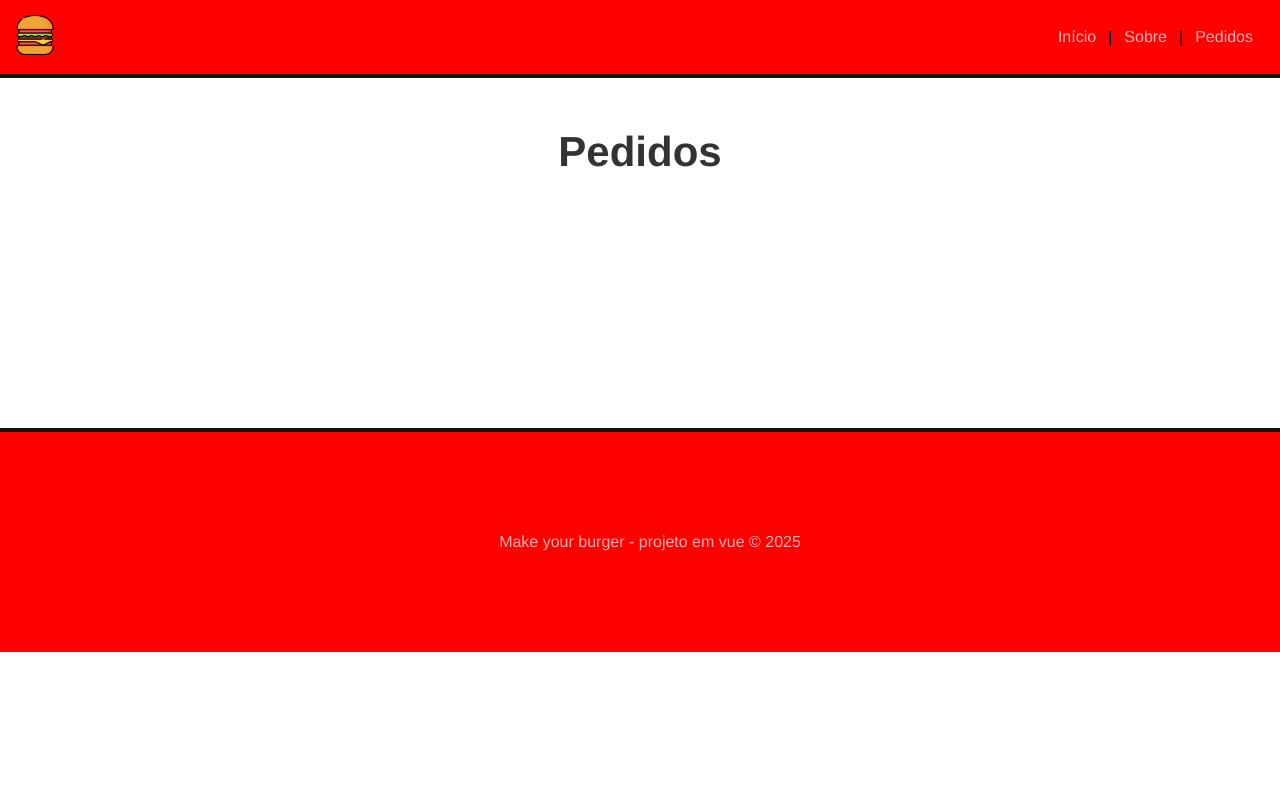
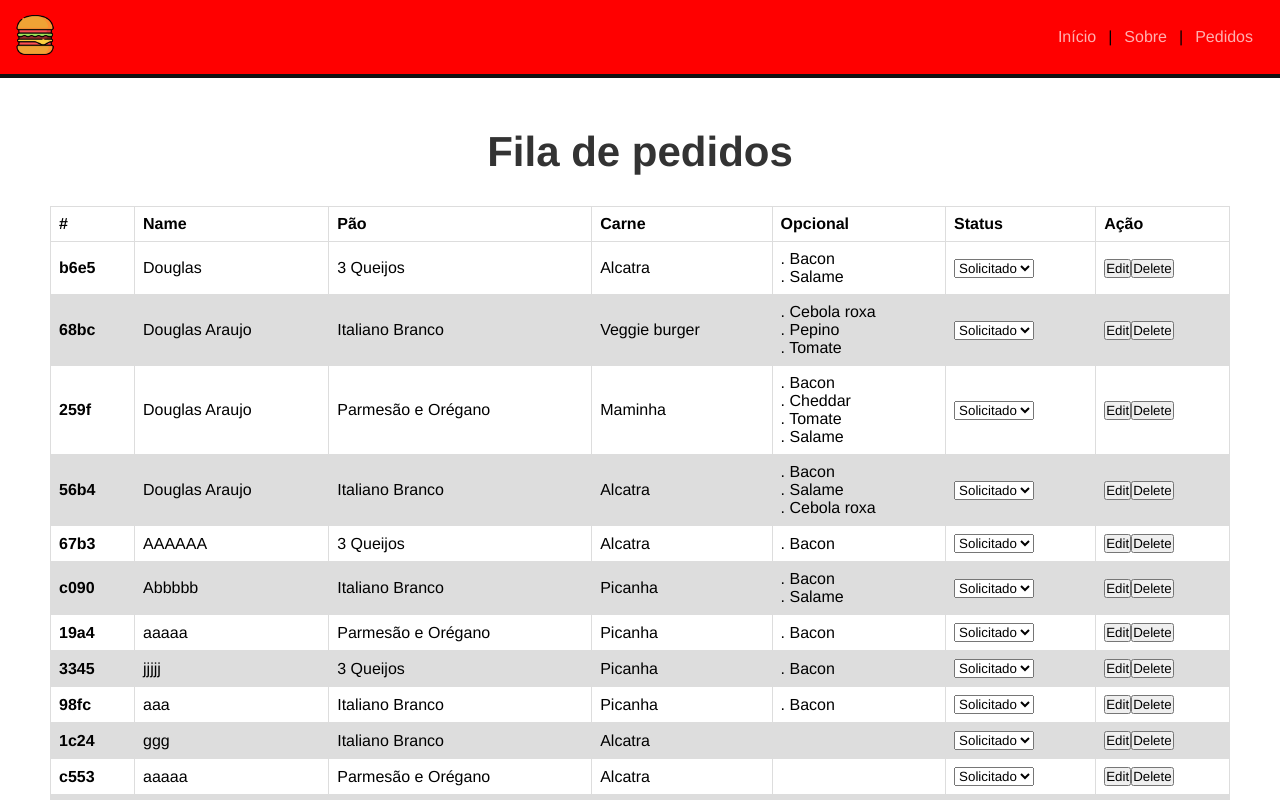
Before and after one commit to Getteli/curso-vue, a Vue app in the folder project/: page /burgues in a window 1280 px wide. Shown: the top 800 px of the page. Built offline with nearby package versions, Linux system fonts and the light colour scheme; data requests are answered from the project's data file.

Commit message:
listagem da dashboard com os burgers

```diff
--- /dev/null
+++ b/project/src/components/Dashboard.vue
@@ -0,0 +1,77 @@
+<template>
+    <div class="burger-table">
+        <table>
+            <thead>
+                <tr>
+                    <th><b>#</b></th>
+                    <th>Name</th>
+                    <th>Pão</th>
+                    <th>Carne</th>
+                    <th>Opcional</th>
+                    <th>Status</th>
+                    <th>Ação</th>
+                </tr>
+            </thead>
+            <tbody>
+                <tr v-for="burger in burgers" :key="burger.id">
+                    <td><b>{{ burger.id }}</b></td>
+                    <td>{{ burger.name }}</td>
+                    <td>{{ burger.pao }}</td>
+                    <td>{{ burger.carne }}</td>
+                    <td>
+                        <p v-for="opt in burger.opcionais">. {{ opt }}</p>
+                    </td>
+                    <td>
+                        <select name="status">
+                            <option v-for="status in ['Solicitado', 'Pronto', 'Entregue']" :value="status">{{ status }}</option>
+                        </select>
+                    </td>
+                    <td>
+                        <button @click="editBurger(burger)">Edit</button>
+                        <button @click="deleteBurger(burger)">Delete</button>
+                    </td>
+                </tr>
+            </tbody>
+        </table>
+    </div>
+</template>
+
+<script>
+    export default{
+        name: "Dashboard",
+        data() {
+            return {
+                burgers: [],
+            }
+        },
+        methods:{
+            async getBurgers() {
+                const req = await fetch('http://localhost:3000/burgers');
+                const data = await req.json();
+                this.burgers = data;
+            },
+            deleteBurger(burger) {}
+        },
+        mounted() {
+            this.getBurgers();
+        }
+    }
+</script>
+
+<style scoped>
+table {
+  font-family: arial, sans-serif;
+  border-collapse: collapse;
+  width: 100%;
+}
+
+td, th {
+  border: 1px solid #dddddd;
+  text-align: left;
+  padding: 8px;
+}
+
+tr:nth-child(even) {
+  background-color: #dddddd;
+}
+</style>
--- a/project/src/views/PedidosView.vue
+++ b/project/src/views/PedidosView.vue
@@ -1,11 +1,21 @@
 <template>
     <div class="main-container">
-        <h1>Pedidos</h1>
+        <h1>Fila de pedidos</h1>
+        <Dashboard/>
     </div>
 </template>
 
 <script>
+    import Dashboard from '@/components/Dashboard.vue';
+
     export default {
         name: 'PedidosView',
+        data() {
+            return {
+            };
+        },
+        components: {
+            Dashboard
+        }
     }
 </script>
```
